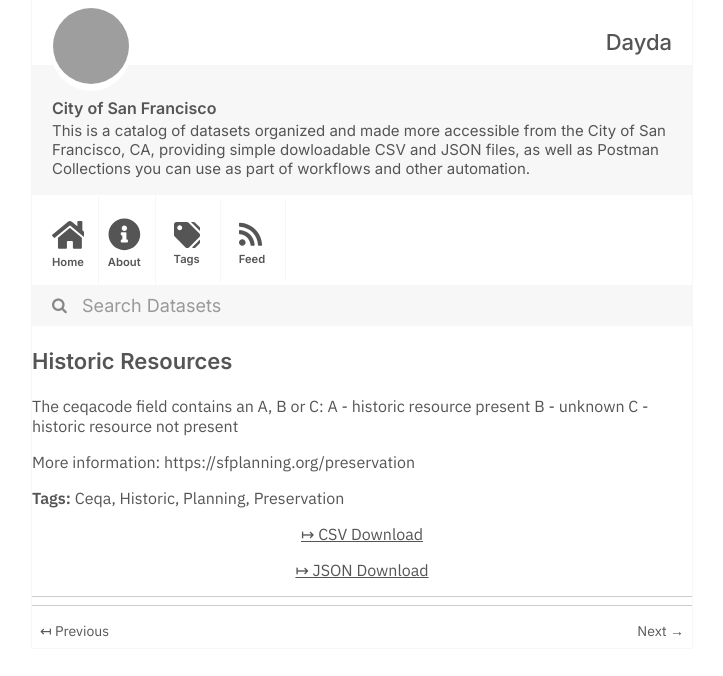
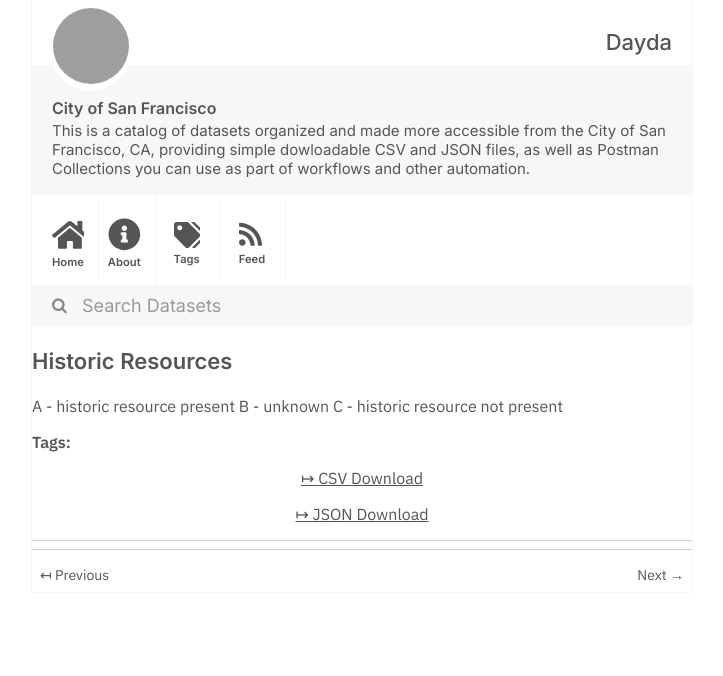
Before and after one commit to dayda-entities/city-of-san-francisco, a Jekyll site: the page built from _posts/2020-11-10-historic-resources.md, in a window 1280 px wide, cut to the strip 0-676 px from the top of the page. Shown: the whole strip, without its empty margins (278-1001 px from the left). Built offline with Jekyll 4.4.1, drawn with Linux system fonts in a browser that asks for light colours; grey boxes are pictures that could not be loaded.

Commit message:
Publish Data

```diff
--- a/_posts/2020-11-10-historic-resources.md
+++ b/_posts/2020-11-10-historic-resources.md
@@ -1,24 +1,17 @@
 ---
 title: Historic Resources
-created: '2020-11-10T16:56:07.801955'
-modified: '2020-12-04T19:32:15.198412'
+created: '2020-11-10T16:56:41.293020'
+modified: '2020-12-04T19:34:18.749504'
 state: active
 type: dataset
-tags:
-  - Ceqa
-  - Historic
-  - Planning
-  - Preservation
+tags: []
 groups:
   - Local Government
-csv_url: 'https://data.sfgov.org/api/views/3tsw-4idn/rows.csv?accessType=DOWNLOAD'
-json_url: 'https://data.sfgov.org/api/views/3tsw-4idn/rows.json?accessType=DOWNLOAD'
+csv_url: 'https://data.sfgov.org/api/views/njrt-gtwr/rows.csv?accessType=DOWNLOAD'
+json_url: 'https://data.sfgov.org/api/views/njrt-gtwr/rows.json?accessType=DOWNLOAD'
 layout: post
 
 ---
-The ceqacode field contains an A, B or C:
 A - historic resource present
 B - unknown
 C - historic resource not present
-
-More information: https://sfplanning.org/preservation
```
